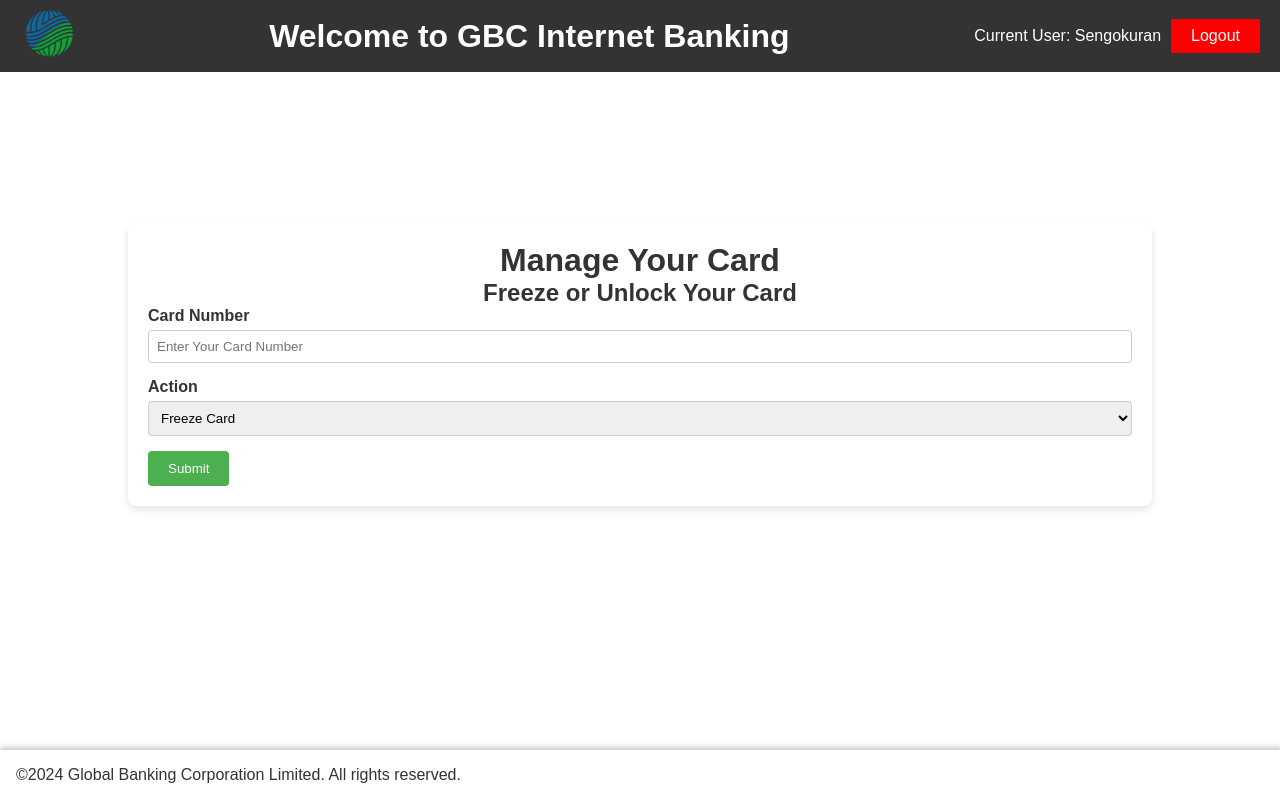
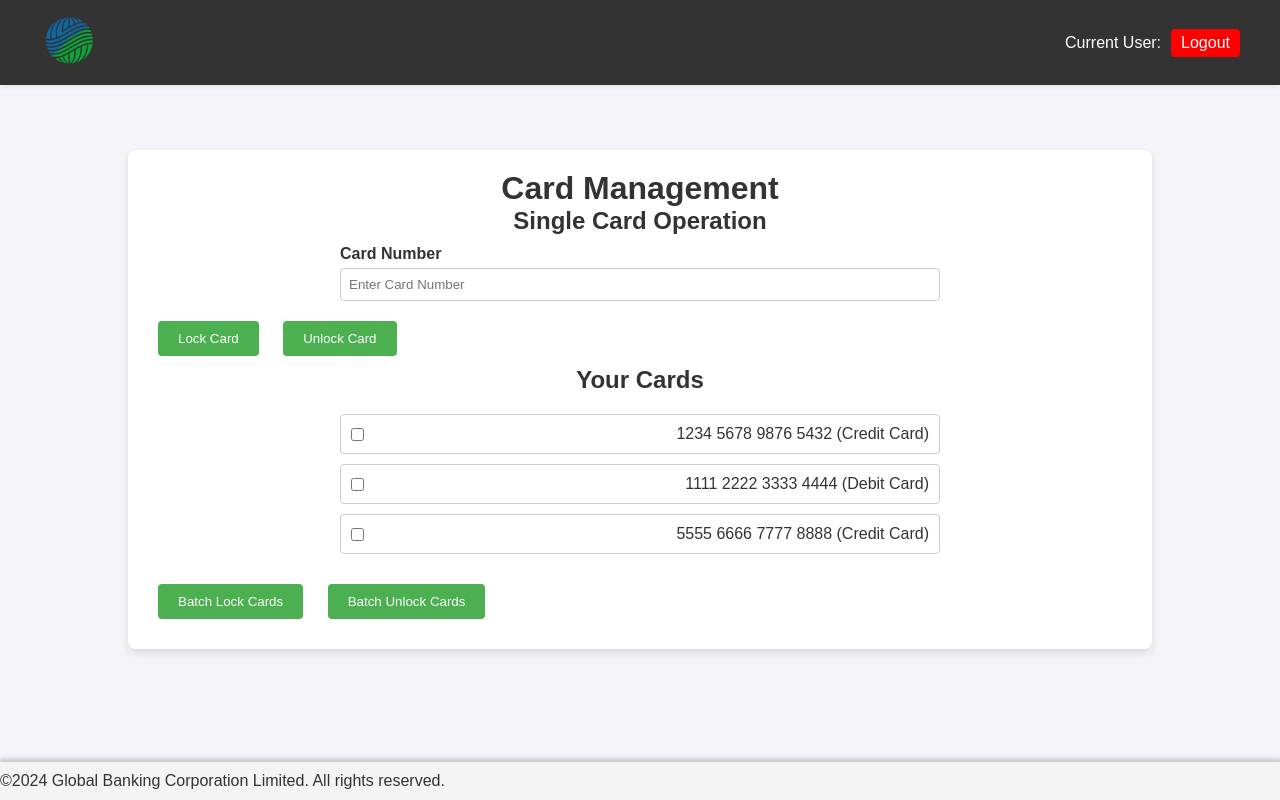
Before and after one commit to TurboHK/Online_Banking, a PHP site: the page made by Pure HTML/user_card_management.html in a window 1280 px wide. Run offline with PHP 8.4, Linux system fonts and the light colour scheme.

Commit message:
Update comments

```diff
--- a/Pure HTML/Application_Management.html
+++ b/Pure HTML/Application_Management.html
@@ -52,7 +52,7 @@
 
     <!-- Main Dashboard Content -->
     <main class="dashboard">
-        <!-- 搜索用户ID功能 -->
+        <!-- Search User ID -->
         <section class="user-search">
             <h2>Search User's Cards</h2>
             <form id="searchForm">
@@ -62,7 +62,7 @@
                 <button type="button" onclick="clearResults()">Clear</button>
             </form>
 
-            <!-- 显示搜索结果 -->
+            <!-- Show search results -->
             <div>
                 <table class="result-table" id="resultTable">
                     <thead>
--- a/Pure HTML/cards.html
+++ b/Pure HTML/cards.html
@@ -88,7 +88,7 @@
         <?php foreach ($cards as $card): ?>
             <div class="card-item">
                 <?php
-                    // 根据卡片类型显示不同的图片
+                    // Display different images according to card type
                     $card_image = ($card['type'] === 'credit') ? './assets/credit.png' : './assets/debit.png';
                 ?>
                 <img src="<?php echo $card_image; ?>" alt="Card Icon">
--- a/Pure HTML/css/dashboard.css
+++ b/Pure HTML/css/dashboard.css
@@ -96,7 +96,6 @@ body {
     border-top: 1px solid #ddd;
 }
 
-/* 用户搜索 */
 .user-search {
     margin-bottom: 20px;
     padding: 20px;
@@ -161,5 +160,5 @@ footer a {
 }
 
 .quick-link-links:hover {
-    color: #0278de; /* 可选，设置鼠标悬停时的颜色 */
+    color: #0278de; /* Setting the color of the mouse when hovering */
 }
--- a/Pure HTML/dashboard.html
+++ b/Pure HTML/dashboard.html
@@ -64,11 +64,11 @@
             </div>
             <div class="link">
                 <img src="./assets/icons/transfer.png"/>
-                <a href="transfer.html" class="quick-link-links"><span>Transfer</span></a>
+                <a href="./transfer.html" class="quick-link-links"><span>Transfer</span></a>
             </div>
             <div class="link">
                 <img src="./assets/icons/foreign-exchange.png"/>
-                <a href="foreign_exchange_management.html" class="quick-link-links"><span>Foreign Exchange</span></a>
+                <a href="./foreign_exchange_management.html" class="quick-link-links"><span>Foreign Exchange</span></a>
             </div>
             <div class="link">
                 <img src="./assets/icons/card.png"/>
--- a/Pure HTML/transfer.html
+++ b/Pure HTML/transfer.html
@@ -68,7 +68,7 @@
     </footer>
 
     <style>
-         /* 使表单居中并设置适当的宽度 */
+         /* Center the form and set the appropriate width */
         .dashboard {
             display: flex;
             justify-content: center;
--- a/Pure HTML/user_card_management.html
+++ b/Pure HTML/user_card_management.html
@@ -5,8 +5,14 @@
     <meta name="viewport" content="width=device-width, initial-scale=1.0">
     <link rel="stylesheet" href="./css/dashboard.css" />
     <link rel="icon" href="assets/logo.png" type="image/png">
-    <title>User Card Management</title>
+    <title>Manage Cards | GBC Internet Banking</title>
     <style>
+        body {
+            font-family: Arial, sans-serif;
+            margin: 0;
+            padding: 0;
+            background-color: #f4f4f9;
+        }
         .container {
             width: 80%;
             margin: 120px auto 20px;
@@ -15,23 +21,22 @@
             border-radius: 8px;
             box-shadow: 0 4px 8px rgba(0, 0, 0, 0.1);
         }
-        h2 {
-            text-align: center;
-            color: #333;
-        }
-        #l{
+        h1, h2 {
             text-align: center;
             color: #333;
         }
         .form-group {
             margin-bottom: 15px;
+            text-align: left;
+            max-width: 600px;
+            margin: 10px auto;
         }
         label {
             font-weight: bold;
             margin-bottom: 5px;
             display: block;
         }
-        input[type="text"], select {
+        select, input[type="text"] {
             width: 100%;
             padding: 8px;
             border: 1px solid #ccc;
@@ -44,17 +49,69 @@
             border: none;
             border-radius: 4px;
             cursor: pointer;
-            margin-right: 10px;
+            margin: 10px;
         }
         .btn:hover {
             background-color: #45a049;
         }
-        .result {
+        .card-list {
+            max-width: 600px;
+            margin: 20px auto;
+            text-align: left;
+        }
+        .card-item {
+            display: flex;
+            justify-content: space-between;
+            align-items: center;
+            margin-bottom: 10px;
+            padding: 10px;
+            border: 1px solid #ccc;
+            border-radius: 4px;
+        }
+        .header {
+            height: 85px;
+            box-shadow: 0 1px 6px 0 rgb(0 0 0 / 8%);
+            width: 100%;
+            background-color: #333;
+            color: white;
+            display: flex;
+            justify-content: center;
+            align-items: center;
+            position: fixed;
+            top: 0;
+            z-index: 999;
+        }
+        .header__content {
+            display: flex;
+            justify-content: space-between;
+            align-items: center;
+            width: 100%;
+            max-width: 1200px;
+            margin: 0 auto;
+        }
+        .header__logo img {
+            height: 48px;
+        }
+        .header__right {
+            display: flex;
+            align-items: center;
+        }
+        .logout-button {
+            margin-left: 10px;
+            padding: 5px 10px;
+            color: white;
+            background-color: red;
+            border: none;
+            border-radius: 4px;
+            cursor: pointer;
+        }
+        footer {
             text-align: center;
-            padding: 20px;
-            background-color: #e8f5e9;
-            border-radius: 8px;
+            padding: 10px 0;
+            background-color: #f4f4f4;
+            color: #333;
             margin-top: 20px;
+            width: 100%;
         }
     </style>
 </head>
@@ -63,36 +120,37 @@
     <header class="header">
         <div class="header__content">
             <div class="header__logo">
-                <a href="./dashboard.html"><img src="./assets/logo.png" alt="Bank Logo"></a>
+                <a href="./dashboard.php"><img src="./assets/logo.png" alt="Bank Logo"></a>
             </div>
-            <h1>Welcome to GBC Internet Banking</h1>
+            <h1 style="flex-grow: 1; text-align: center;">Manage Your Cards</h1>
             <div class="header__right">
-                Current User: Sengokuran
-                <button class="logout-button" onclick="window.location.href='index.html'">Logout</button>
+                Current User: <?php echo htmlspecialchars($_SESSION['username']); ?>
+                <button class="logout-button" onclick="window.location.href='logout.php'">Logout</button>
             </div>
         </div>
     </header>
 
     <div class="container" style="margin-top: 150px;">
-        <h1 id="l">Manage Your Card</h1>
+        <h1>Card Management</h1>
 
-        <div id="card-management-section">
-            <h2>Freeze or Unlock Your Card</h2>
-            <form id="card-management-form" onsubmit="manageCard(event)">
-                <div class="form-group">
-                    <label for="cardNumber">Card Number</label>
-                    <input type="text" id="cardNumber" name="cardNumber" placeholder="Enter Your Card Number" required>
-                </div>
-                <div class="form-group">
-                    <label for="action">Action</label>
-                    <select id="action" name="action" required>
-                        <option value="freeze">Freeze Card</option>
-                        <option value="unlock">Unlock Card</option>
-                    </select>
-                </div>
-                <button type="submit" class="btn">Submit</button>
-            </form>
+        <!-- Single Card Operation -->
+        <h2>Single Card Operation</h2>
+        <form id="single-card-form" onsubmit="handleSingleCard(event)">
+            <div class="form-group">
+                <label for="singleCardNumber">Card Number</label>
+                <input type="text" id="singleCardNumber" name="singleCardNumber" placeholder="Enter Card Number" required>
+            </div>
+            <button type="button" class="btn" onclick="lockSingleCard()">Lock Card</button>
+            <button type="button" class="btn" onclick="unlockSingleCard()">Unlock Card</button>
+        </form>
+
+        <!-- Batch Card Operation -->
+        <h2>Your Cards</h2>
+        <div class="card-list" id="cardList">
+            <!-- Cards will be displayed here dynamically -->
         </div>
+        <button type="button" class="btn" id="batchLockBtn" style="display: none;" onclick="batchLock()">Batch Lock Cards</button>
+        <button type="button" class="btn" id="batchUnlockBtn" style="display: none;" onclick="batchUnlock()">Batch Unlock Cards</button>
     </div>
 
     <!-- Footer -->
@@ -101,20 +159,64 @@
     </footer>
 
     <script>
-        function manageCard(event) {
-            event.preventDefault();
+        // Simulate fetching user cards from backend
+        function loadUserCards() {
+            // Example data fetched from backend
+            const userCards = [
+                { cardNumber: '1234 5678 9876 5432', type: 'Credit Card' },
+                { cardNumber: '1111 2222 3333 4444', type: 'Debit Card' },
+                { cardNumber: '5555 6666 7777 8888', type: 'Credit Card' }
+            ];
 
-            const cardNumber = document.getElementById('cardNumber').value;
-            const action = document.getElementById('action').value;
-
-            if (action === "freeze") {
-                alert(`Card ${cardNumber} has been successfully frozen.`);
-            } else if (action === "unlock") {
-                alert(`Card ${cardNumber} has been successfully unlocked.`);
-            } else {
-                alert("Invalid action selected.");
+            const cardList = document.getElementById('cardList');
+            cardList.innerHTML = ''; // Clear the list
+            userCards.forEach(card => {
+                const cardItem = document.createElement('div');
+                cardItem.classList.add('card-item');
+                cardItem.innerHTML = `
+                    <input type="checkbox" value="${card.cardNumber}">
+                    ${card.cardNumber} (${card.type})
+                `;
+                cardList.appendChild(cardItem);
+            });
+            if (userCards.length > 0) {
+                document.getElementById('batchLockBtn').style.display = 'inline-block';
+                document.getElementById('batchUnlockBtn').style.display = 'inline-block';
             }
         }
+
+        // Single Card Operations
+        function lockSingleCard() {
+            const cardNumber = document.getElementById('singleCardNumber').value.trim();
+            alert(`Card ${cardNumber} has been locked.`);
+        }
+
+        function unlockSingleCard() {
+            const cardNumber = document.getElementById('singleCardNumber').value.trim();
+            alert(`Card ${cardNumber} has been unlocked.`);
+        }
+
+        // Batch Operations
+        function batchLock() {
+            const selectedCards = Array.from(document.querySelectorAll('#cardList input:checked')).map(el => el.value);
+            if (selectedCards.length) {
+                alert(`Locked cards: \n${selectedCards.join('\n')}`);
+            } else {
+                alert('No cards selected.');
+            }
+        }
+
+        function batchUnlock() {
+            const selectedCards = Array.from(document.querySelectorAll('#cardList input:checked')).map(el => el.value);
+            if (selectedCards.length) {
+                alert(`Unlocked cards: \n${selectedCards.join('\n')}`);
+            } else {
+                alert('No cards selected.');
+            }
+        }
+
+        // Load cards on page load
+        window.onload = loadUserCards;
     </script>
 </body>
 </html>
```
Also changed, not shown: Pure HTML/applycredit.html (+8 -8 lines).
